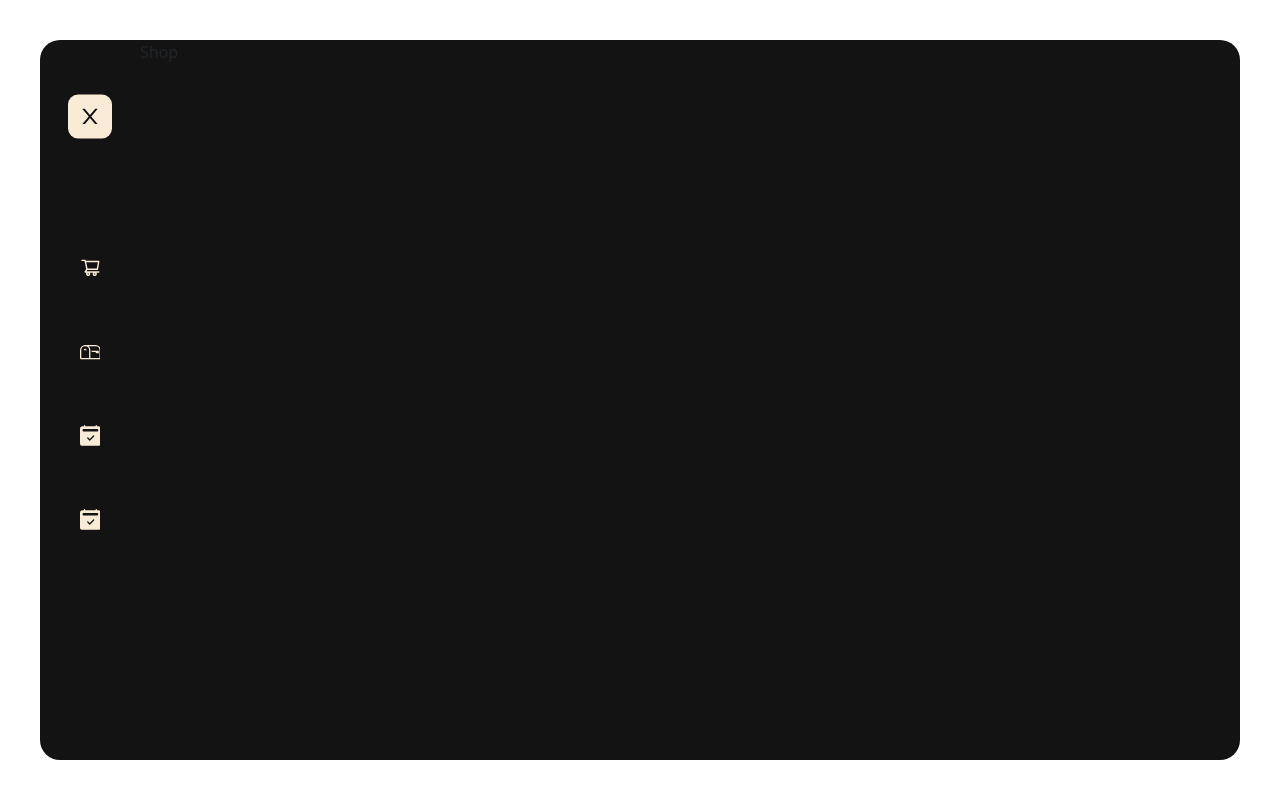
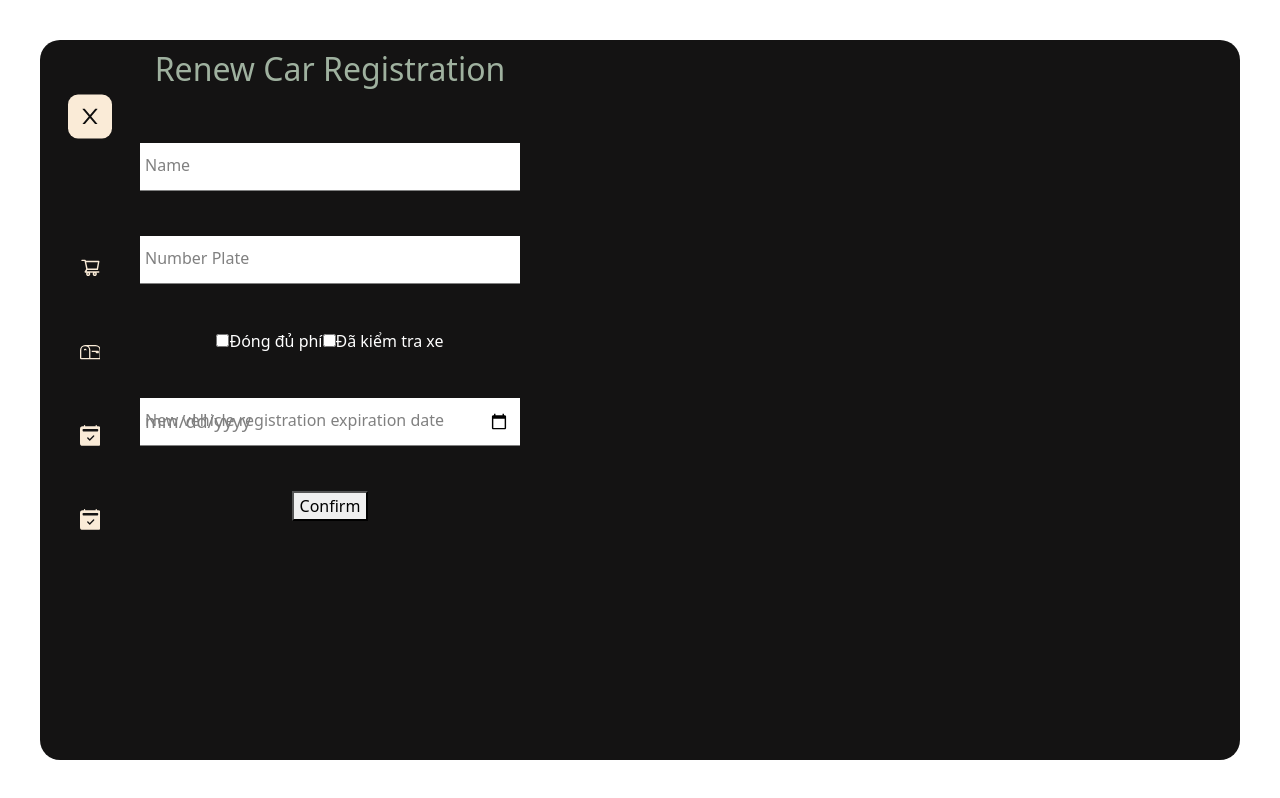
Before and after one commit to nad1011/registry_total, a React (Create React App) app: page /shop in a window 1280 px wide. Built offline with nearby package versions, Linux system fonts and the light colour scheme.

Commit message:
create renew form

```diff
--- /dev/null
+++ b/src/components/FormInput/FormInput.jsx
@@ -0,0 +1,20 @@
+import styles from "./FormInput.module.css";
+
+const FormInput = ({ label, ...otherProps }) => {
+    return (
+        <div className={styles["input-group"]}>
+            <input className={styles["form-input"]} {...otherProps} />
+            {label && (
+                <label
+                    className={`${
+                        otherProps.value.length ? styles["shrink"] : ""
+                    } ${styles["form-input-label"]}`}
+                >
+                    {label}
+                </label>
+            )}
+        </div>
+    );
+};
+
+export default FormInput;
--- /dev/null
+++ b/src/components/FormInput/FormInput.module.css
@@ -0,0 +1,41 @@
+.input-group {
+    position: relative;
+    margin: 45px 0;
+}
+.input-group .form-input {
+    background: none;
+    background-color: white;
+    color: grey;
+    font-size: 18px;
+    padding: 10px 10px 10px 5px;
+    display: block;
+    width: 100%;
+    border: none;
+    border-radius: 0;
+    border-bottom: 1px solid grey;
+    margin: 25px 0;
+}
+.input-group .form-input:focus {
+    outline: none;
+}
+.input-group .form-input:focus ~ .form-input-label {
+    top: -24px;
+    font-size: 16px;
+    color: white;
+}
+
+.input-group .form-input-label {
+    color: grey;
+    font-size: 16px;
+    font-weight: normal;
+    position: absolute;
+    pointer-events: none;
+    left: 5px;
+    top: 10px;
+    transition: 300ms ease all;
+}
+.input-group .form-input-label.shrink {
+    top: -24px;
+    font-size: 16px;
+    color: white;
+}
--- /dev/null
+++ b/src/components/RenewForm/RenewForm.jsx
@@ -0,0 +1,79 @@
+import { useState } from "react";
+import FormInput from "../FormInput/FormInput";
+
+import styles from "./RenewForm.module.css";
+
+const defaultFormFields = {
+    name: "",
+    numberPlate: "",
+    feeCheck: true,
+    carCheck: true,
+    expirationDate: "",
+};
+
+const RenewForm = () => {
+    const [formFields, setFormFields] = useState(defaultFormFields);
+    const { name, numberPlate, feeCheck, carCheck, expirationDate } = formFields;
+
+    const handleChange = (event) => {
+        const { name, value } = event.target;
+
+        setFormFields({ ...formFields, [name]: value });
+    };
+
+    const submitHandle = (event) => {
+        event.preventDefault();
+        console.log(formFields);
+    };
+
+    return (
+        <div className={styles["renew-form-container"]}>
+            <h2 className={styles["form-header"]}>Renew Car Registration</h2>
+            <form onSubmit={submitHandle}>
+                <FormInput
+                    label="Name"
+                    type="text"
+                    required
+                    onChange={handleChange}
+                    name="name"
+                    value={name}
+                />
+                <FormInput
+                    label="Number Plate"
+                    type="text"
+                    required
+                    onChange={handleChange}
+                    name="numberPlate"
+                    value={numberPlate}
+                />
+                <div className={styles["checkbox-container"]}>
+                    <input
+                        type="checkbox"
+                        name="fee-check"
+                        value={feeCheck}
+                        required
+                    />
+                    <label htmlFor="fee-check">Đóng đủ phí</label>
+                    <input
+                        type="checkbox"
+                        name="car-check"
+                        value={carCheck}
+                        required
+                    />
+                    <label htmlFor="car-check">Đã kiểm tra xe</label>
+                </div>
+                <FormInput
+                    label="New vehicle registration expiration date"
+                    type="date"
+                    required
+                    onChange={handleChange}
+                    name="expirationDate"
+                    value={expirationDate}
+                />
+                <button type="submit">Confirm</button>
+            </form>
+        </div>
+    );
+};
+
+export default RenewForm;
--- /dev/null
+++ b/src/components/RenewForm/RenewForm.module.css
@@ -0,0 +1,16 @@
+.renew-form-container {
+    display: flex;
+    flex-direction: column;
+    width: 380px;
+}
+.renew-form-container h2 {
+    margin: 10px 0;
+}
+
+h2.form-header {
+    color: rgb(159, 177, 159);
+}
+
+.checkbox-container {
+    color: white;
+}
--- a/src/pages/Shop.jsx
+++ b/src/pages/Shop.jsx
@@ -1,5 +1,8 @@
 import React from "react";
+import RenewForm from "../components/RenewForm/RenewForm";
 
 export default function Shop() {
-  return <div>Shop</div>;
+  return <div>
+    <RenewForm/>
+  </div>;
 }
```
